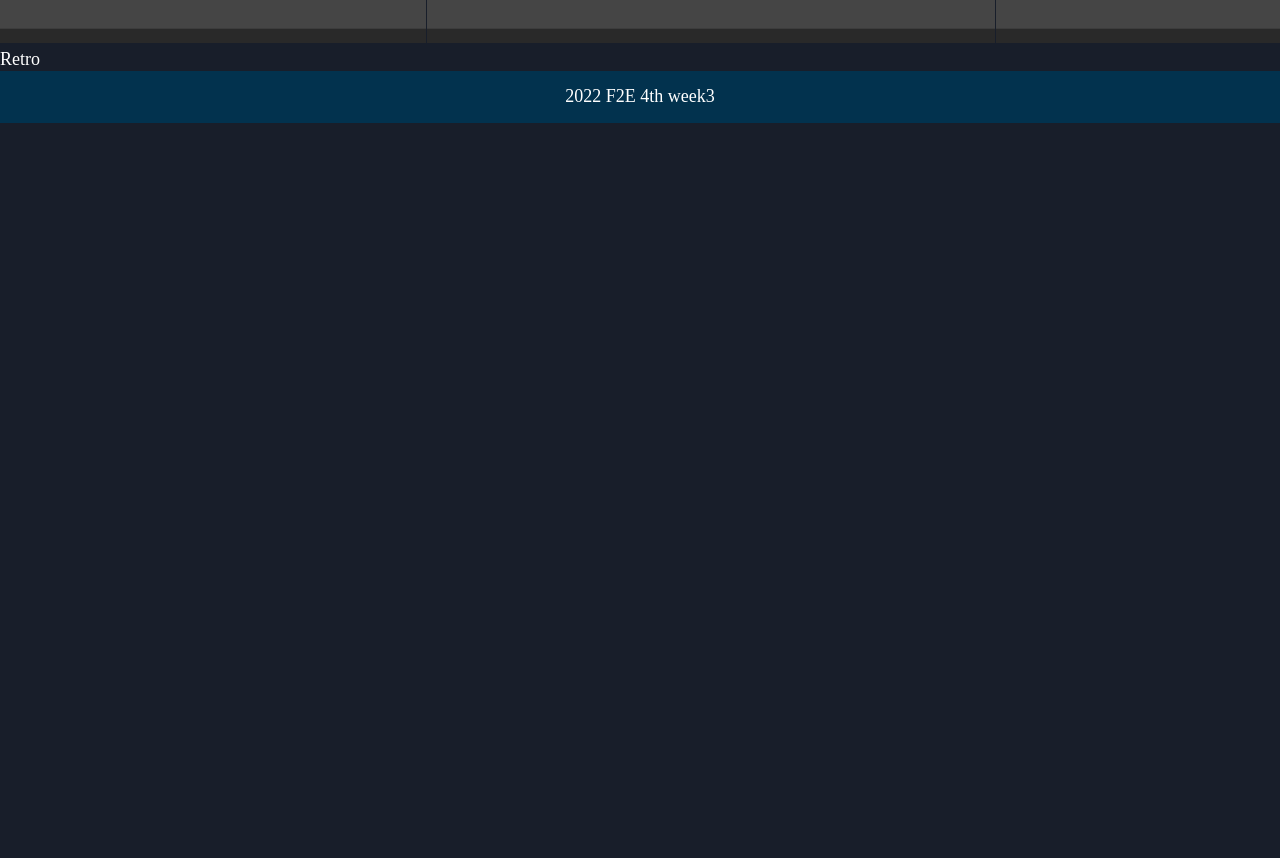
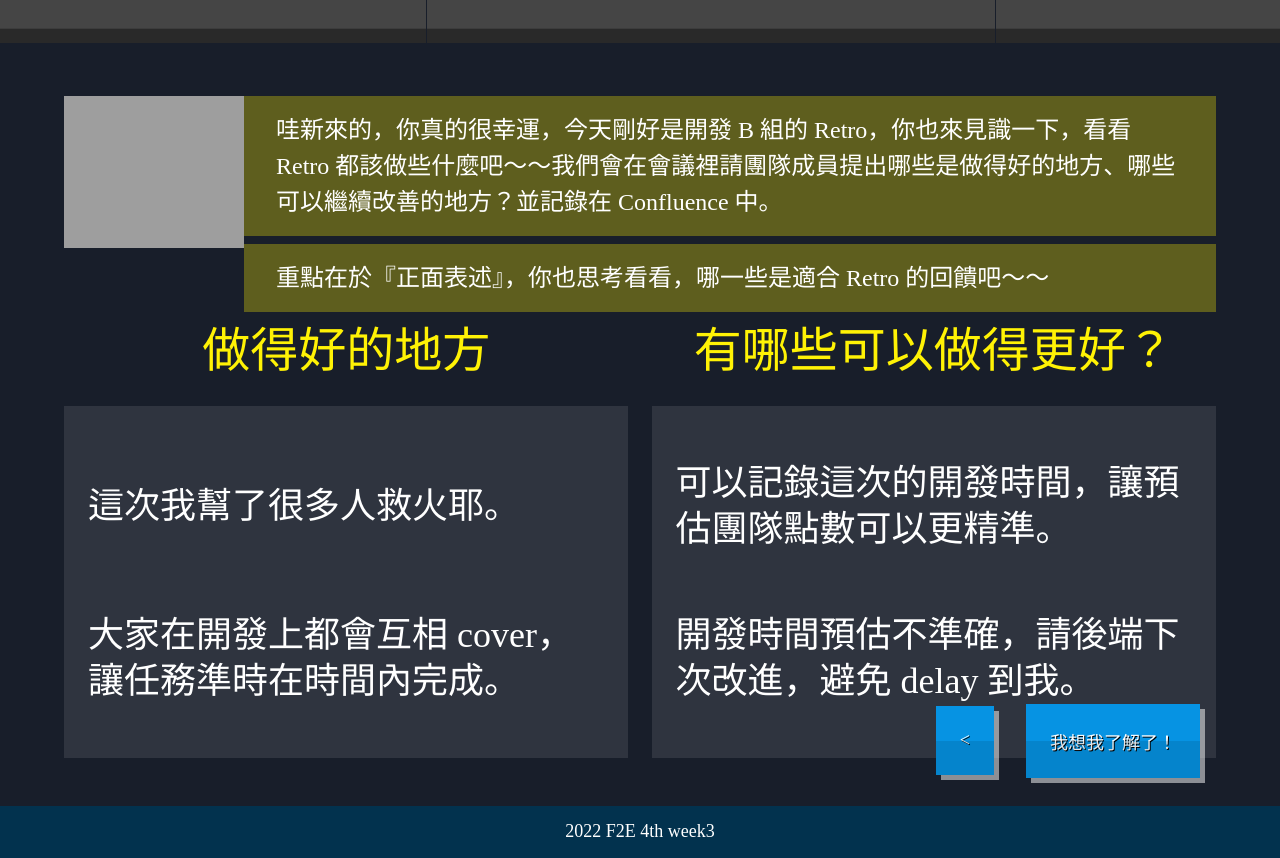
Before and after one commit to IreneLee18/f2e-4th-week3, a React (Create React App) app: page /#/retro in a window 1280 px wide. Before the commit the page ends 800 px from the top, so only its background shows below. Built offline with nearby package versions, Linux system fonts and the light colour scheme; grey boxes are pictures that could not be loaded.

Commit message:
update retro image , css , data

```diff
--- a/src/page/Retro/Retro.js
+++ b/src/page/Retro/Retro.js
@@ -1,9 +1,56 @@
-import React from 'react'
+import Description from "../../components/Description/Description";
+import BacklogFooter from "../../components/Backlog/BacklogFooter";
+import Modal from "../../components/Modal/Modal";
+import RD from "../../style/image/character/RD.png";
+import {
+  retro_description,
+  retros,
+  retro_correct_ID,
+} from "../../utils/data/RetroData";
+import useModal from "../../hooks/UseModal";
+import { useState, useRef } from "react";
 
 function Retro() {
+  const [done, setDone] = useState([]);
+  const modalRef = useRef();
+  const { modalText, modalBtnText, handleClickFinish } = useModal(
+    modalRef,
+    done,
+    retro_correct_ID
+  );
   return (
-    <div>Retro</div>
-  )
+    <>
+      <div className="container view90_center_mb48 retro">
+        <Description character={retro_description} />
+        <div className="retro_body">
+          {retros.map((retro) => (
+            <div className="retro_item" key={retro.id}>
+              <h2 className="retro_title">{retro.title}</h2>
+              <ul className="retro_content">
+                {retro.retro.map((item) => (
+                  <li key={item.id}>
+                    <span></span>
+                    <h3>{item.content}</h3>
+                  </li>
+                ))}
+              </ul>
+            </div>
+          ))}
+        </div>
+        <BacklogFooter
+          last={"/sprint_list"}
+          btnTxt={"我想我了解了！"}
+          handleClickOpenModal={handleClickFinish}
+        />
+      </div>
+      <Modal
+        ref={modalRef}
+        character={RD}
+        text={modalText}
+        btn_text={modalBtnText}
+      />
+    </>
+  );
 }
 
-export default Retro
+export default Retro;
--- /dev/null
+++ b/src/page/Retro/_retro.scss
@@ -0,0 +1,23 @@
+.retro {
+  &_body {
+    @include flex(start,space-between);
+  }
+
+  &_item {
+    width: 49%;
+    background: $background10;
+  }
+  &_title{
+    color: $yellow;
+    padding-bottom: 24px;
+    background: $background;
+    text-align: center;
+  }
+  &_content{
+    padding: 24px;
+    li{
+      height: 152px;
+      @include flex(center,start);
+    }
+  }
+}
--- a/src/style/all.scss
+++ b/src/style/all.scss
@@ -14,3 +14,4 @@
 @import '../page/SprintBacklog/List/sprintBacklogList';
 @import '../page/Sprint/Start/sprintStart';
 @import '../page/Sprint/List/sprintList';
+@import '../page/Retro/retro';
--- /dev/null
+++ b/src/utils/data/RetroData.js
@@ -0,0 +1,44 @@
+export const retro_description = {
+  id: "rd",
+  title: "",
+  contents: [
+    [
+      "哇新來的，你真的很幸運，今天剛好是開發 B 組的 Retro，你也來見識一下，看看 Retro 都該做些什麼吧～～",
+      "我們會在會議裡請團隊成員提出哪些是做得好的地方、哪些可以繼續改善的地方？並記錄在 Confluence 中。",
+    ],
+    ["重點在於『正面表述』，你也思考看看，哪一些是適合 Retro 的回饋吧～～"],
+  ],
+};
+
+export const retros = [
+  {
+    title: "做得好的地方",
+    id:'left',
+    retro: [
+      {
+        id: "help",
+        content: "這次我幫了很多人救火耶。",
+      },
+      {
+        id: "cover",
+        content: "大家在開發上都會互相 cover，讓任務準時在時間內完成。",
+      },
+    ],
+  },
+  {
+    title: "有哪些可以做得更好？",
+    id:'right',
+    retro: [
+      {
+        id: "record",
+        content: "可以記錄這次的開發時間，讓預估團隊點數可以更精準。",
+      },
+      {
+        id: "delay",
+        content: "開發時間預估不準確，請後端下次改進，避免 delay 到我。",
+      },
+    ],
+  },
+];
+
+export const retro_correct_ID = "cover_record";
```
Also changed, not shown: src/style/all.css, src/style/image/sprint/dark_right.png (added), src/utils/data/RetroDtat.js (deleted), 1 other file (tests, documents, lock files or other folders).
